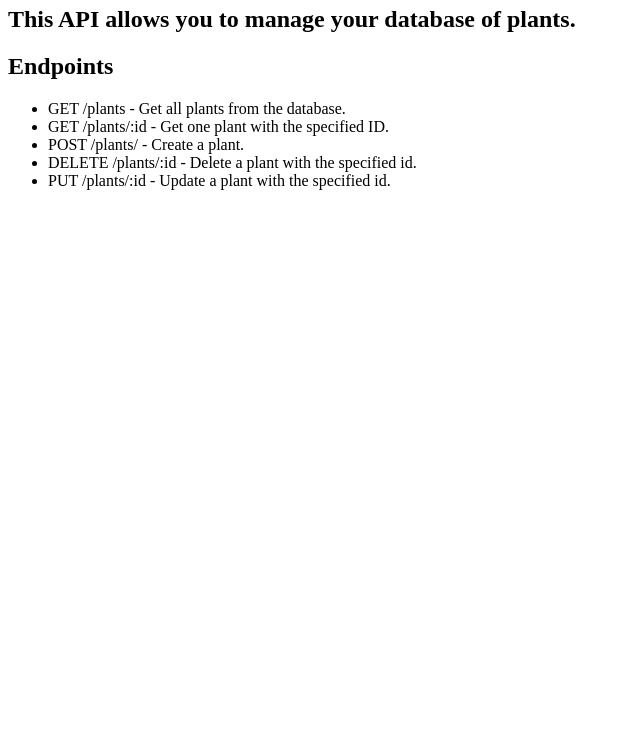
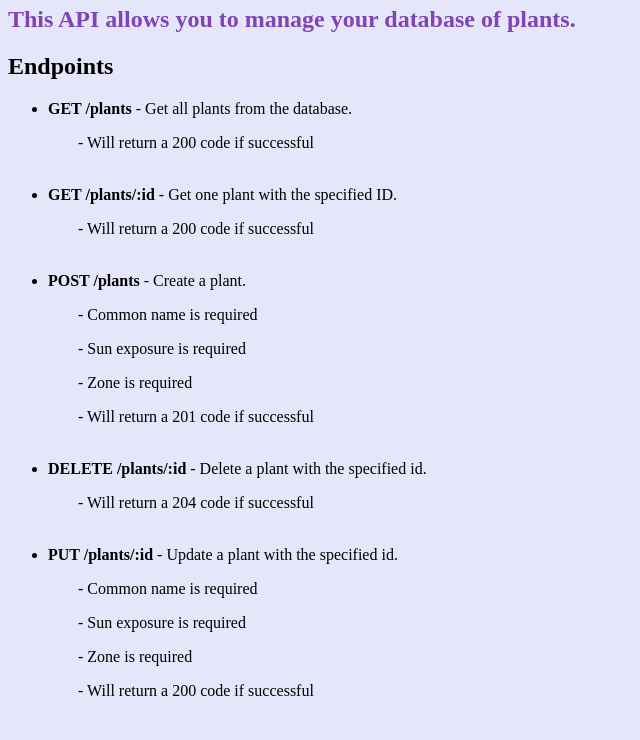
Before and after one commit to ruru-dev/CRUD-App-With-Database, a website: page public/index.html in a window 1280 px wide. Shown: the part 60-800 px from the top of the page, without its empty margins (0-640 px from the left). Drawn offline with Linux system fonts and the light colour scheme.

Commit message:
add css styling

```diff
--- a/public/index.html
+++ b/public/index.html
@@ -3,17 +3,41 @@
   <meta charset="UTF-8">
   <meta name="viewport" content="width=device-width, initial-scale=1.0">
   <title>Ruru's Garden Inspo</title>
+  <link rel="stylesheet" href="./static/styles.css">
 </head>
 <body>
 <h1>Ruru's Garden Inspo API Documentation</h1>
-  <h2>This API allows you to manage your database of plants.</h2>
+  <h2 id="API-description">This API allows you to manage your database of plants.</h2>
   <h2>Endpoints</h2>
   <ul>
-    <li>GET /plants - Get all plants from the database.</li>
-    <li>GET /plants/:id - Get one plant with the specified ID.</li>
-    <li>POST /plants/ - Create a plant.</li>
-    <li>DELETE /plants/:id - Delete a plant with the specified id.</li>
-    <li>PUT /plants/:id - Update a plant with the specified id.</li>
+    <li><b>GET /plants</b> - Get all plants from the database.</li>
+    <p>- Will return a 200 code if successful</p>
+
+    <br>
+
+    <li><b>GET /plants/:id</b> - Get one plant with the specified ID.</li>
+    <p>- Will return a 200 code if successful</p>
+
+    <br>
+
+    <li><b>POST /plants</b> - Create a plant.</li>
+    <p>- Common name is required</p>
+    <p>- Sun exposure is required</p>
+    <p>- Zone is required</p>
+    <p>- Will return a 201 code if successful</p>
+
+    <br>
+
+    <li><b>DELETE /plants/:id</b> - Delete a plant with the specified id.</li>
+    <p>- Will return a 204 code if successful</p>
+
+    <br>
+
+    <li><b>PUT /plants/:id</b> - Update a plant with the specified id.</li>
+    <p>- Common name is required</p>
+    <p>- Sun exposure is required</p>
+    <p>- Zone is required</p>
+    <p>- Will return a 200 code if successful</p>
   </ul>
 </body>
 </html>
--- a/public/static/styles.css
+++ b/public/static/styles.css
@@ -0,0 +1,11 @@
+* {
+  background-color: lavender;
+}
+
+p {
+  margin-left: 30px;
+}
+
+#API-description {
+  color: rgb(127, 68, 182);
+}
```
Also changed, not shown: main.js (line endings or trailing spaces).
